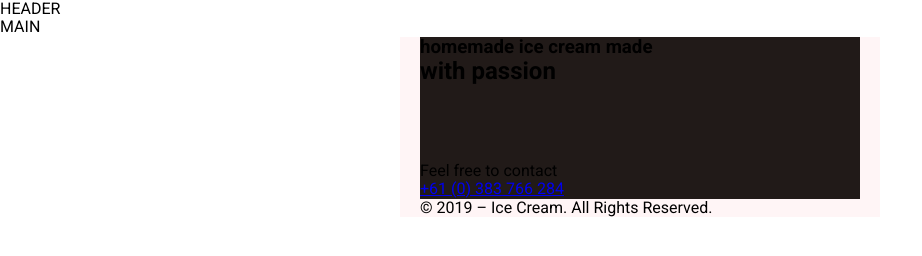
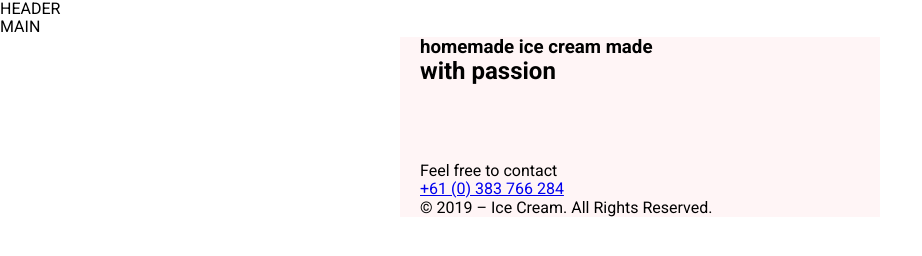
Before and after one commit to lukaszkocela/icp, a plain HTML site: page index.html in a window 1280 px wide. Shown: the whole page, without its empty margins (0-922 px from the left). Drawn offline with nearby package versions, Linux system fonts and the light colour scheme.

Commit message:
Update style.css

```diff
--- a/css/style.css
+++ b/css/style.css
@@ -32,7 +32,7 @@ body {
 .footer__container {
   display: flex;
   flex-direction: column;
-  background-color: #211A18;
+  border: 1px dashed #red;
 }
 
 
```
